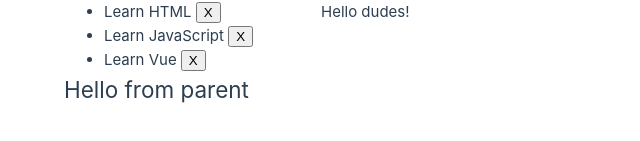
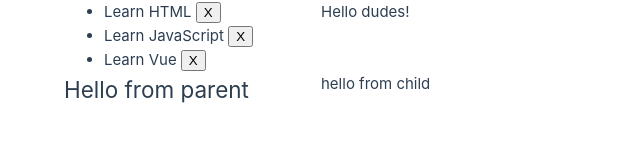
Before and after one commit to TimTheEnchanter/vue.js-practice-2, a Vue app in the folder vue-practice-2/: page / in a window 1280 px wide. Shown: the part 439-580 px from the top of the page, without its empty margins (319-959 px from the left). Built offline with nearby package versions, Linux system fonts and the light colour scheme.

Commit message:
setting an emit

```diff
--- a/vue-practice-2/src/App.vue
+++ b/vue-practice-2/src/App.vue
@@ -62,11 +62,17 @@
   msg: String
 })
 
+//Emits
+const childMsg = ref('No child msg yet')
+const emit = defineEmits(['response'])
+emit('response', 'hello from child')
+
 //Watcher
 watch(count, (newCount) => {
 
   console.log(`new count is: ${newCount}`)
 })
+
 </script>
 
 <template>
@@ -98,7 +104,8 @@
 
   <p ref="pElementRef">Hello</p>
 
-  <ChildComp :msg="greeting" />
+  <ChildComp :msg="greeting" @response="(msg) => childMsg = msg" />
+  <p>{{ childMsg }}</p>
 </template>
 
 <style>
--- a/vue-practice-2/src/ChildComp.vue
+++ b/vue-practice-2/src/ChildComp.vue
@@ -2,6 +2,10 @@
 const props = defineProps({
   msg: String
 })
+
+const emit = defineEmits(['response'])
+
+emit('response', 'hello from child')
 </script>
 
 <template>
```
